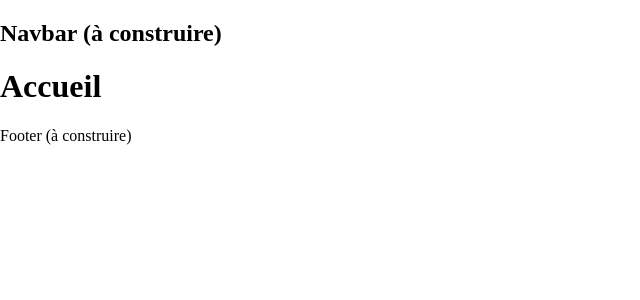
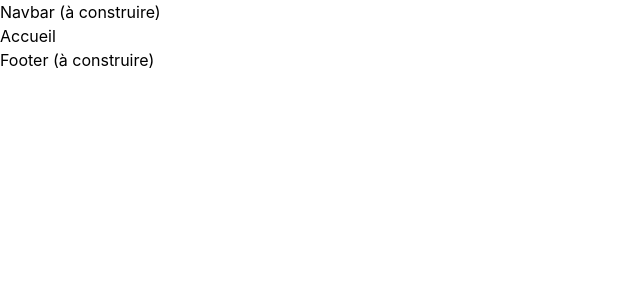
Before and after one commit to Radovoahary/lenz, a React (Vite) app in the folder frontend/: page / in a window 1280 px wide. Shown: the top 300 px of the page, without its empty margins (0-640 px from the left). Built offline with nearby package versions, Linux system fonts and the light colour scheme.

Commit message:
importing tailwindcss

```diff
--- a/frontend/src/index.css
+++ b/frontend/src/index.css
@@ -1,3 +1 @@
-body {
-  margin: 0;
-}
+@import "tailwindcss";
```
